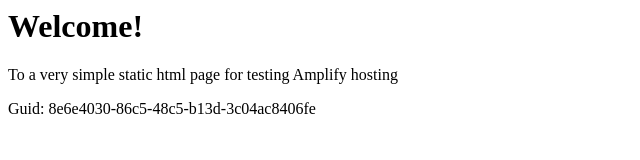
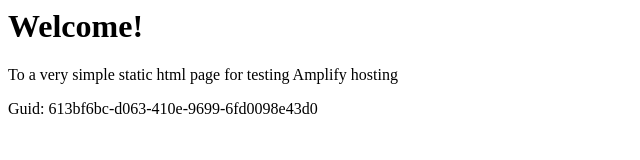
Before and after one commit to aws-aemilia-kix/Github-PR-Commit-Integration-Test-DoNotTouch-Gith-BKMSSQOA-v1-preprod-ap-northeast-3, a website: page src/index.html in a window 1280 px wide. Shown: the full height of the page, 0-640 px from the left. Drawn offline with Linux system fonts and the light colour scheme.

Commit message:
commit from integ tests

```diff
--- a/src/index.html
+++ b/src/index.html
@@ -12,6 +12,6 @@
 <body>
     <h1>Welcome!</h1>
     <p>To a very simple static html page for testing Amplify hosting</p>
-    <p>Guid: 8e6e4030-86c5-48c5-b13d-3c04ac8406fe</p></body>
+    <p>Guid: 613bf6bc-d063-410e-9699-6fd0098e43d0</p></body>
 
 </html>
```
